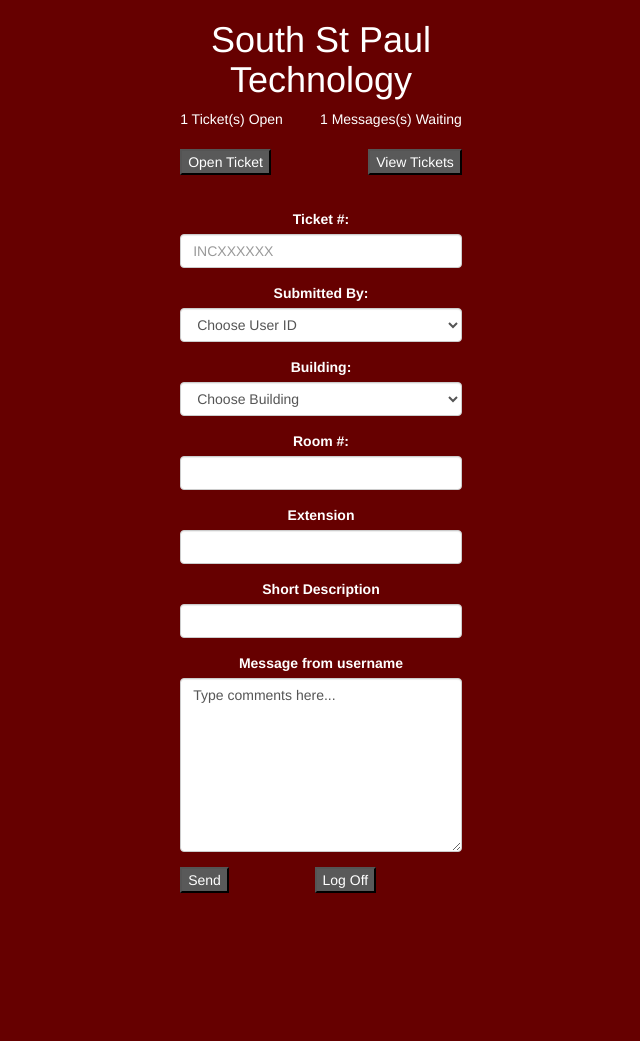
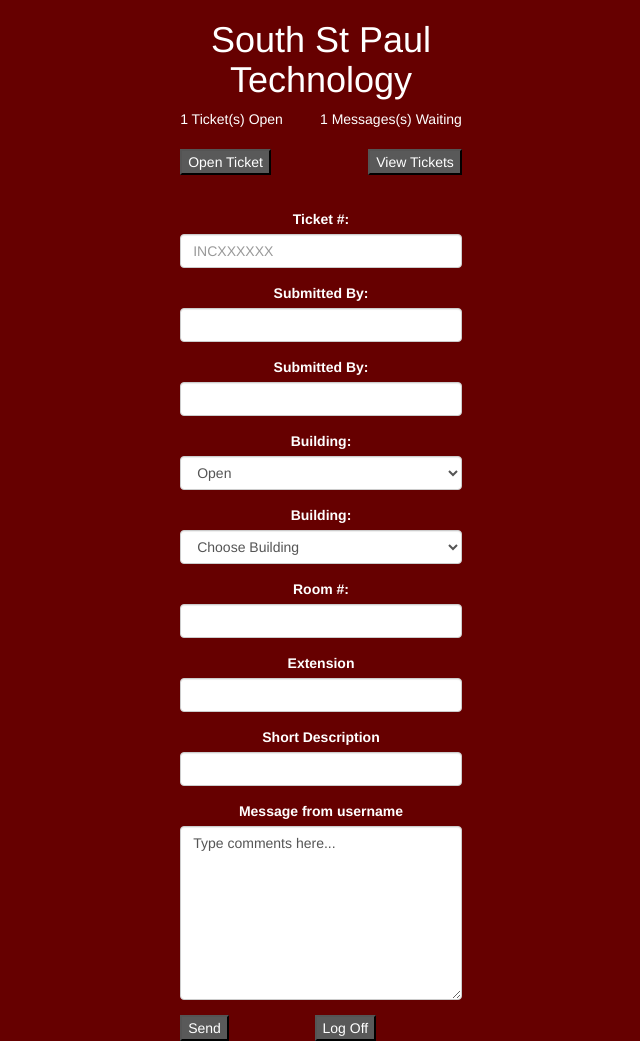
Before and after one commit to masonswain/CSC450-Web-Application, a PHP site: page /OpenTicket.html in a window 1280 px wide. Shown: the whole page, without its empty margins (319-959 px from the left). Before the commit the page ends 893 px from the top, so only its background shows below. Run offline with PHP 8.4, Linux system fonts and the light colour scheme.

Commit message:
Edited form/php files to match db tables.

```diff
--- a/OpenTicket.html
+++ b/OpenTicket.html
@@ -34,18 +34,42 @@
                     <label for="ticketID">Ticket #:</label>
                     <input type="text" class="form-control" id="ticketID" placeholder="INCXXXXXX">
                 </div>
-				<!-- Submitted By -->
+
+                <!-- Tech -->
                 <div class="form-group">
                     <label for="submittedBy">Submitted By:</label>
-					<select class="form-control" id="userDropDown">
+                    <input type="text" class="form-control" id="techUN">
+                </div>
+
+                <!-- User -->
+                <div class="form-group">
+                    <label for="submittedBy">Submitted By:</label>
+                    <input type="text" class="form-control" id="userUN">
+                </div>
+
+                <!-- Status -->
+                <div class="form-group">
+                    <label for="status">Building:</label>
+                    <select class="form-control" id="status">
+                        <option value="open">Open</option>
+                        <option value="closed">Closed</option>
+                        <option value="hold">On Hold</option>
+                    </select>
+                </div>
+
+                <!-- Submitted By
+                <div class="form-group">
+                    <label for="userDropDown">Submitted By:</label>
+                    <select class="form-control" id="techUN">
                         <option value="" disabled selected hidden>Choose User ID</option>
                         <option value="data">Hook up to Database</option>
                     </select>
-				</div>
+                </div>-->
+
                 <!-- Building dropdown -->
                 <div class="form-group">
                     <label for="buildingDropDown">Building:</label>
-					<select class="form-control" id="buildingDropDown">
+                    <select class="form-control" id="building">
                         <option value="" disabled selected hidden>Choose Building</option>
                         <option value="main">Main</option>
                         <option value="secondary">Secondary</option>
@@ -53,21 +77,25 @@
                         <option value="library">Library</option>
                     </select>
                 </div>
+
                 <!-- Room # -->
                 <div class="form-group">
                     <label for="room">Room #:</label>
                     <input type="number" class="form-control" id="room">
                 </div>
+
                 <!-- Extension -->
                 <div class="form-group">
                     <label for="extension">Extension</label>
                     <input type="number" class="form-control" id="extension">
                 </div>
+
                 <!-- Short Description -->
                 <div class="form-group">
                     <label for="sDescription">Short Description</label>
                     <input type="text" class="form-control" id="sDescription">
                 </div>
+
                 <div class="form-group">
                     <!-- User's username will be inserted here -->
                     <label for="message">Message from username</label>
--- a/create-ticket.php
+++ b/create-ticket.php
@@ -20,7 +20,8 @@
 	<div id="login">
 
 		<?php
-
+			if ($_SERVER['REQUEST_METHOD'] == "POST") {
+				//POST Data assignment
 				$ticketID=$_POST['ticketID'];
 				$techUN=$_POST['techUN'];
 				$userUN=$_POST['userUN'];
@@ -28,6 +29,9 @@
 				$building=$_POST['building'];
 				$room=$_POST['room'];
 				$phone=$_POST['phone'];
+
+
+			}
 
 			/*
 			$ticketID="123456712";
```
Lines whose indentation alone changed are shown as unchanged.
